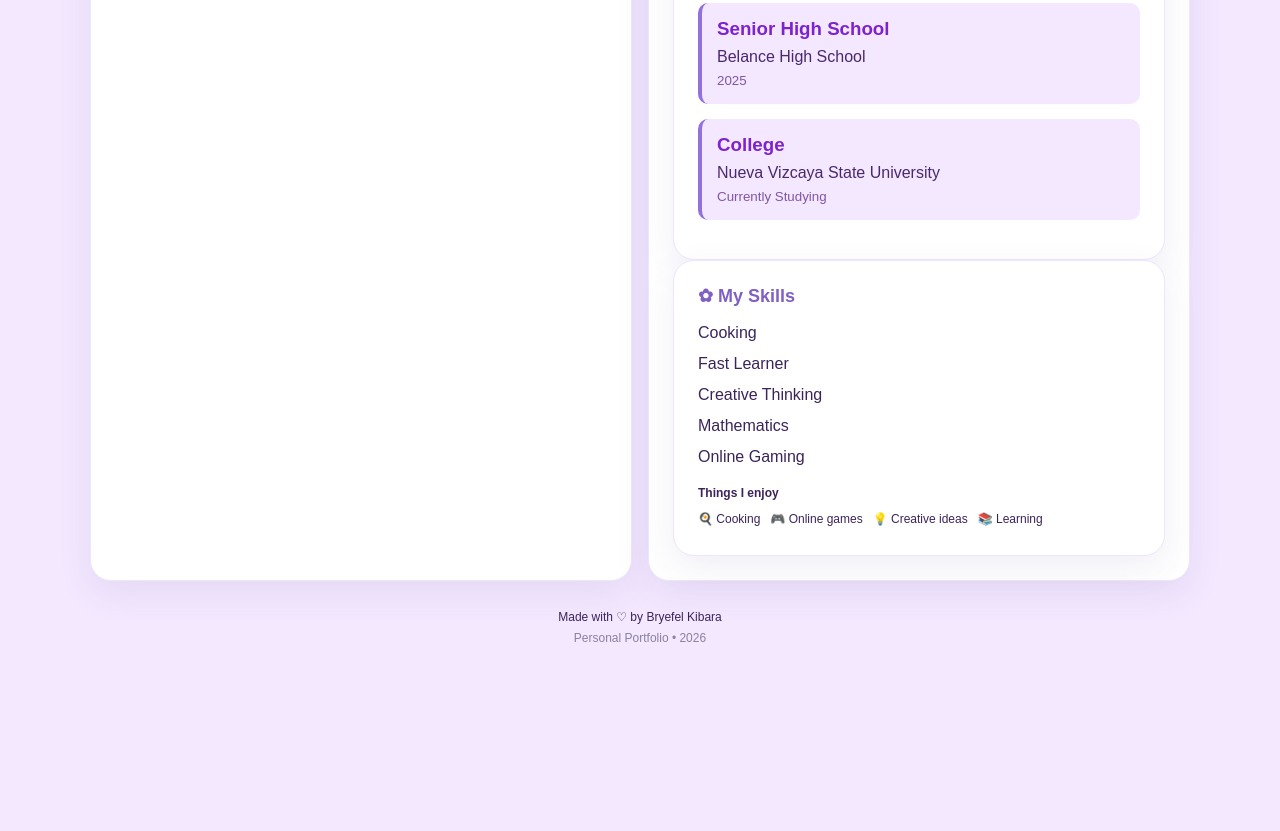
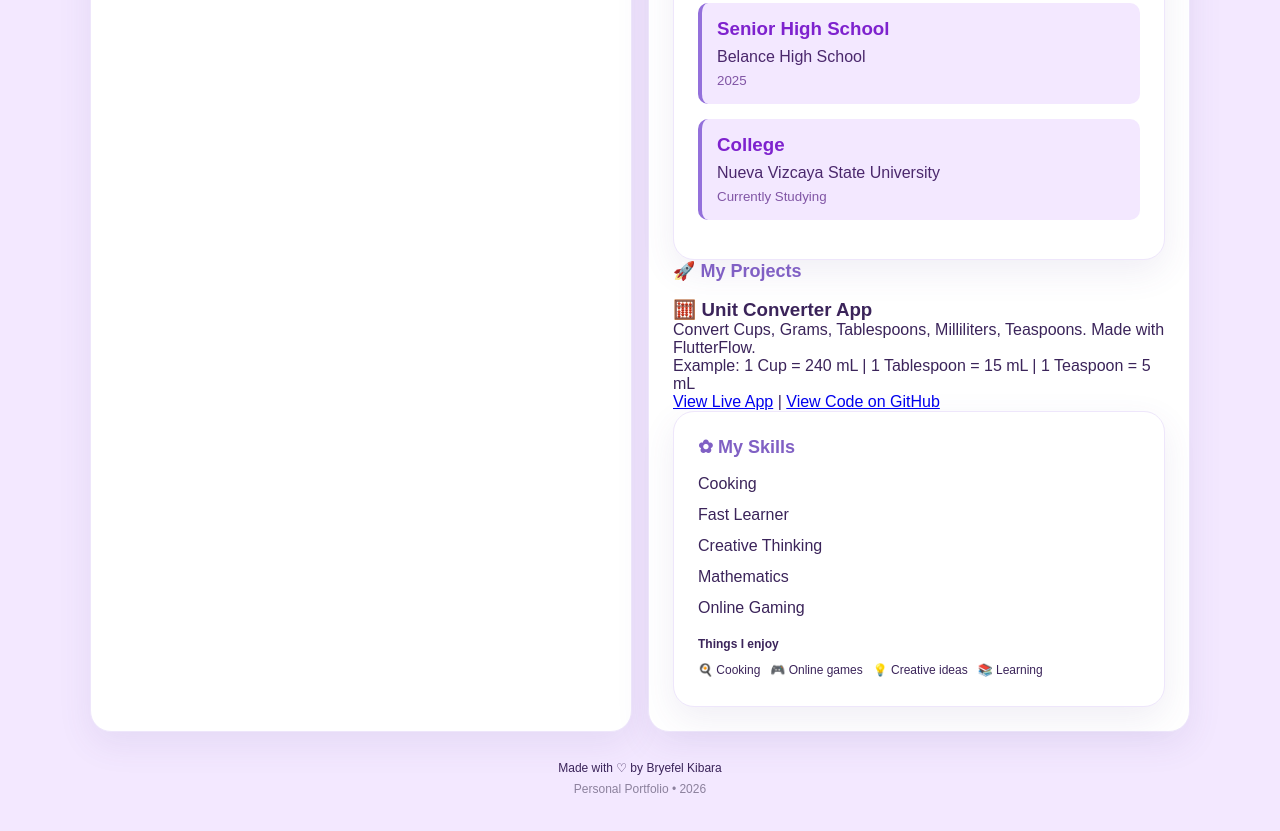
Before and after one commit to brykibara/bryl.kibara, a plain HTML site: page index.html in a window 1280 px wide. Shown: the part 1685-2516 px from the top of the page. Before the commit the page ends 2367 px from the top, so only its background shows below. Drawn offline with Linux system fonts and the light colour scheme; files whose address does not match are found by name.

Commit message:
Update index.html

```diff
--- a/index.html
+++ b/index.html
@@ -188,6 +188,16 @@
 
      </article>
 
+     <h2>🚀 My Projects</h2>
+<div>
+  <h3>🧮 Unit Converter App</h3>
+  <p>Convert Cups, Grams, Tablespoons, Milliliters, Teaspoons. Made with FlutterFlow.</p>
+  <p>Example: 1 Cup = 240 mL | 1 Tablespoon = 15 mL | 1 Teaspoon = 5 mL</p>
+  <a href="https://unit-converter-tjpnsa.flutterflow.app" target="_blank">View Live App</a> |
+  <a href="https://github.com/[username mo]/unit_converter_app" target="_blank">View Code on GitHub</a>
+</div>
+
+
       <!-- SKILLS -->
       <article class="panel" id="skills">
         <h2>✿ My Skills</h2>
```
